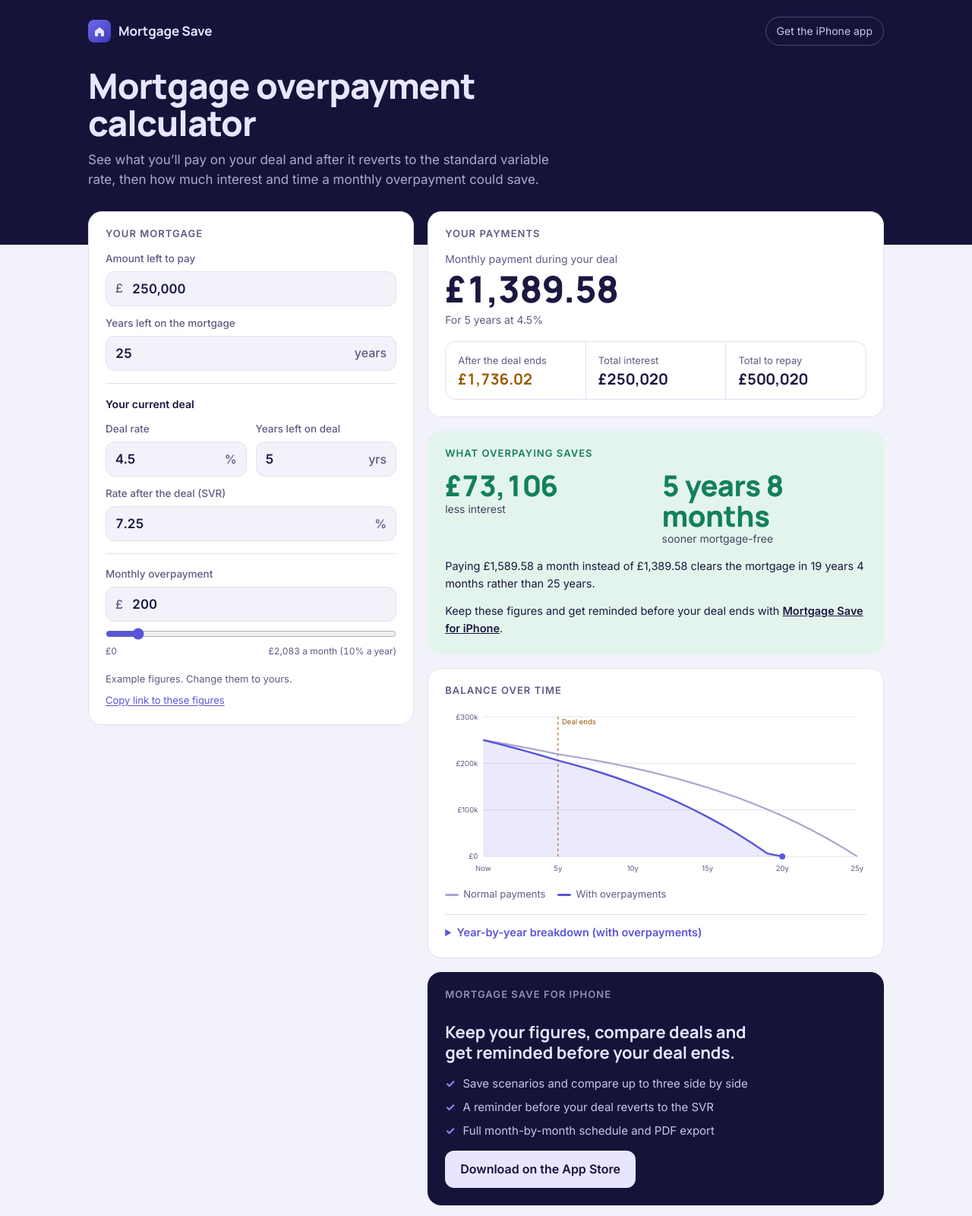
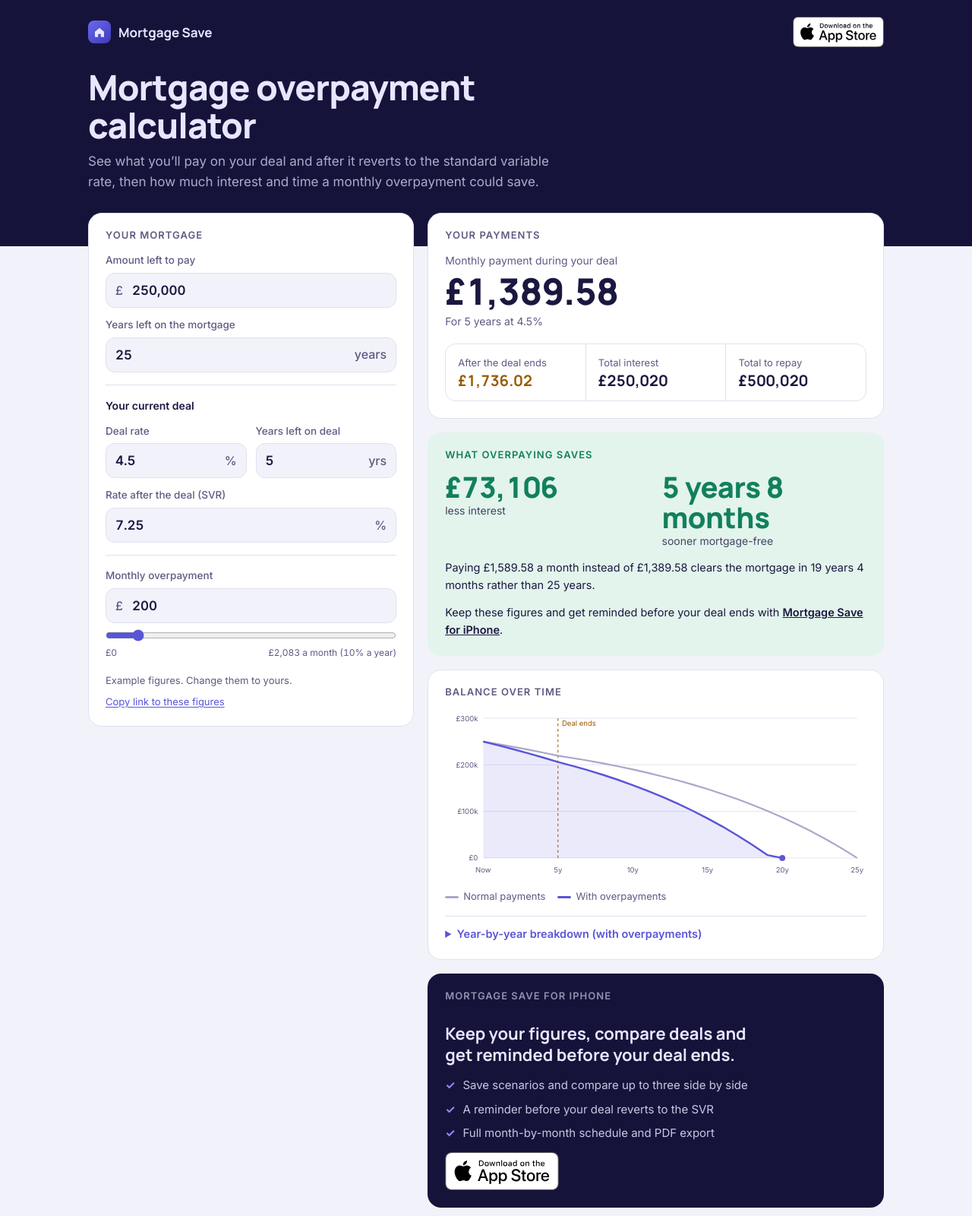
Before and after one commit to jamesishere00100001/mortgagesave, a plain HTML site: page calculator/index.html in a window 1280 px wide. Shown: the top 1600 px of the page at 76% size. Drawn offline with Linux system fonts and the light colour scheme.

Commit message:
Use the official App Store badge for the download buttons
The header "Get the iPhone app" pill and the "Download on the App Store"
button in the app panel are now Apple's badge (white, on the dark brand
background), on the home page, the guide pages and in build_guides.py.

Co-Authored-By: Claude Opus 5.5 <noreply@anthropic.com>
Claude-Session: https://claude.ai/code/session_015xtFuZvjNLExEud4DhsSZc

```diff
--- a/calculator/index.html
+++ b/calculator/index.html
@@ -125,8 +125,9 @@ header.top .wrap { padding-block: 22px 72px; display: grid; gap: 28px; }
 .brandline { display: flex; align-items: center; justify-content: space-between; gap: 12px; flex-wrap: wrap; }
 .brand { display: flex; align-items: center; gap: 10px; font: 700 17px/1 var(--font-display); color: var(--brand-fg); text-decoration: none; }
 .brand-mark { width: 30px; height: 30px; border-radius: 8px; background: linear-gradient(140deg, #6E6AF0, #3D39B8); display: grid; place-items: center; }
-.store-link { color: var(--brand-fg); font-size: 14px; opacity: .85; text-decoration: none; border: 1px solid rgba(232,230,255,.3); border-radius: 999px; padding: 7px 14px; }
-.store-link:hover { opacity: 1; border-color: rgba(232,230,255,.6); }
+.store-link { display: block; border-radius: 8px; }
+.store-link img { display: block; width: 120px; height: 40px; filter: invert(1); }
+.store-link:hover { opacity: .9; }
 h1 { font: 800 clamp(30px, 5vw, 46px)/1.08 var(--font-display); letter-spacing: -0.02em; margin: 0; text-wrap: balance; max-width: 18ch; }
 .lede { margin: 10px 0 0; max-width: 58ch; color: rgba(232,230,255,.72); font-size: 17px; }
 
@@ -198,8 +199,9 @@ tr.svr td:first-child::after { content: "SVR"; font-size: 10.5px; font-weight: 6
 .app .pitch { font: 700 22px/1.25 var(--font-display); margin: 0; text-wrap: balance; }
 .app ul { margin: 0; padding: 0; list-style: none; display: grid; gap: 8px; font-size: 15px; color: rgba(232,230,255,.85); }
 .app li::before { content: "✓"; color: #8E8BF5; font-weight: 700; margin-right: 10px; }
-.app .cta { justify-self: start; background: var(--brand-fg); color: var(--brand); font-weight: 700; text-decoration: none; padding: 12px 20px; border-radius: 12px; }
-.app .cta:hover { background: #fff; }
+.app .cta { justify-self: start; display: block; border-radius: 10px; }
+.app .cta img { display: block; width: 150px; height: 50px; filter: invert(1); }
+.app .cta:hover { opacity: .9; }
 
 .explain { margin-top: 40px; display: grid; gap: 26px; grid-template-columns: 1fr; }
 @media (min-width: 760px) { .explain { grid-template-columns: 1fr 1fr; } }
@@ -233,7 +235,7 @@ footer a { color: var(--muted); }
         </span>
         Mortgage Save
       </a>
-      <a class="store-link" href="https://apps.apple.com/app/id6467675017" rel="noopener">Get the iPhone app</a>
+      <a class="store-link" href="https://apps.apple.com/app/id6467675017" rel="noopener"><img src="app-store-badge.svg" alt="Download on the App Store" width="120" height="40"></a>
     </div>
     <div>
       <h1>Mortgage overpayment calculator</h1>
@@ -337,7 +339,7 @@ footer a { color: var(--muted); }
             <li>A reminder before your deal reverts to the SVR</li>
             <li>Full month-by-month schedule and PDF export</li>
           </ul>
-          <a class="cta" href="https://apps.apple.com/app/id6467675017" rel="noopener">Download on the App Store</a>
+          <a class="cta" href="https://apps.apple.com/app/id6467675017" rel="noopener"><img src="app-store-badge.svg" alt="Download Mortgage Save on the App Store" width="150" height="50" loading="lazy"></a>
         </section>
       </div>
     </div>
--- a/calculator/site.css
+++ b/calculator/site.css
@@ -54,8 +54,9 @@ header.top .wrap { padding-block: 22px 72px; display: grid; gap: 28px; }
 .brandline { display: flex; align-items: center; justify-content: space-between; gap: 12px; flex-wrap: wrap; }
 .brand { display: flex; align-items: center; gap: 10px; font: 700 17px/1 var(--font-display); color: var(--brand-fg); text-decoration: none; }
 .brand-mark { width: 30px; height: 30px; border-radius: 8px; background: linear-gradient(140deg, #6E6AF0, #3D39B8); display: grid; place-items: center; }
-.store-link { color: var(--brand-fg); font-size: 14px; opacity: .85; text-decoration: none; border: 1px solid rgba(232,230,255,.3); border-radius: 999px; padding: 7px 14px; }
-.store-link:hover { opacity: 1; border-color: rgba(232,230,255,.6); }
+.store-link { display: block; border-radius: 8px; }
+.store-link img { display: block; width: 120px; height: 40px; filter: invert(1); }
+.store-link:hover { opacity: .9; }
 h1 { font: 800 clamp(30px, 5vw, 46px)/1.08 var(--font-display); letter-spacing: -0.02em; margin: 0; text-wrap: balance; max-width: 18ch; }
 .lede { margin: 10px 0 0; max-width: 58ch; color: rgba(232,230,255,.72); font-size: 17px; }
 
@@ -127,8 +128,9 @@ tr.svr td:first-child::after { content: "SVR"; font-size: 10.5px; font-weight: 6
 .app .pitch { font: 700 22px/1.25 var(--font-display); margin: 0; text-wrap: balance; }
 .app ul { margin: 0; padding: 0; list-style: none; display: grid; gap: 8px; font-size: 15px; color: rgba(232,230,255,.85); }
 .app li::before { content: "✓"; color: #8E8BF5; font-weight: 700; margin-right: 10px; }
-.app .cta { justify-self: start; background: var(--brand-fg); color: var(--brand); font-weight: 700; text-decoration: none; padding: 12px 20px; border-radius: 12px; }
-.app .cta:hover { background: #fff; }
+.app .cta { justify-self: start; display: block; border-radius: 10px; }
+.app .cta img { display: block; width: 150px; height: 50px; filter: invert(1); }
+.app .cta:hover { opacity: .9; }
 
 .explain { margin-top: 40px; display: grid; gap: 26px; grid-template-columns: 1fr; }
 @media (min-width: 760px) { .explain { grid-template-columns: 1fr 1fr; } }
```
Also changed, not shown: calculator/2-year-vs-5-year-fix-calculator/index.html (+2 -2 lines), calculator/fixed-rate-ending-calculator/index.html (+2 -2 lines), calculator/how-much-can-i-borrow-calculator/index.html (+2 -2 lines), calculator/leave-fixed-rate-early-calculator/index.html (+2 -2 lines), calculator/loan-to-value-calculator/index.html (+2 -2 lines), calculator/lump-sum-overpayment-calculator/index.html (+2 -2 lines), calculator/mortgage-overpayment-allowance-calculator/index.html (+2 -2 lines), calculator/overpay-mortgage-or-save-calculator/index.html (+2 -2 lines), calculator/stamp-duty-calculator/index.html (+2 -2 lines), calculator/app-store-badge.svg (added), 1 other file.
